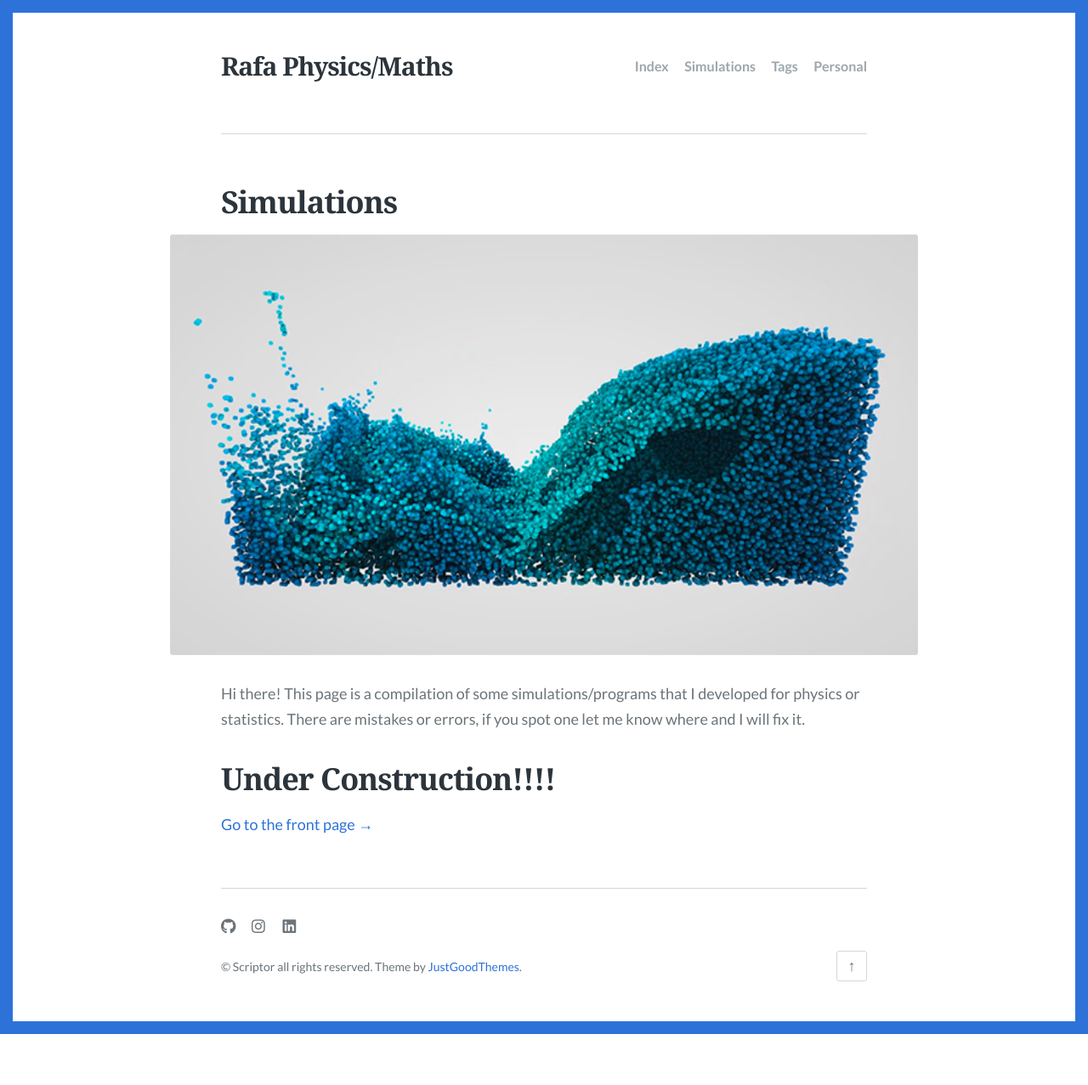
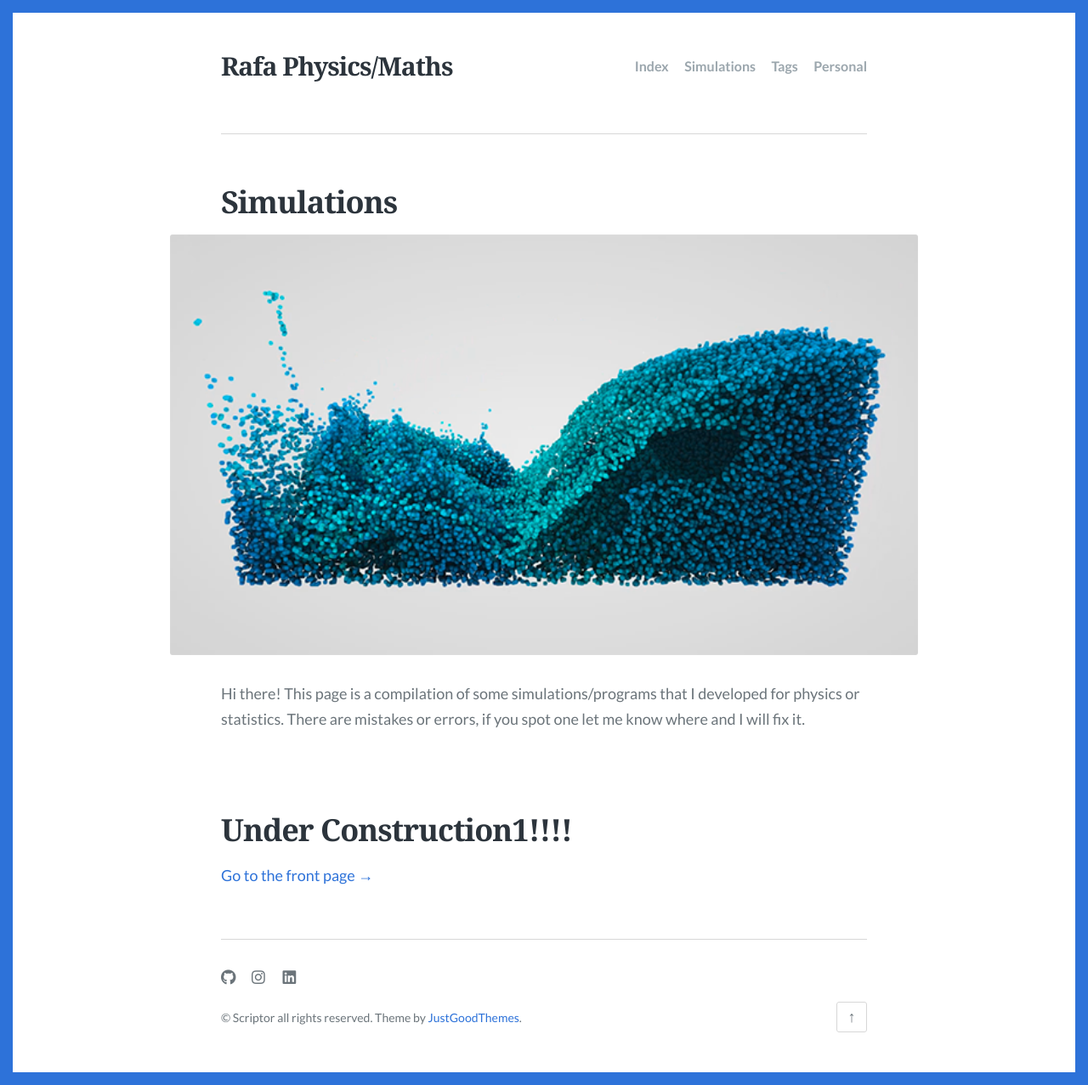
Before and after one commit to rafaf991/rafaf991.github.io, a Jekyll site: the page built from simulations.md, in a window 1280 px wide. Shown: the whole page at 85% size. Built offline with Jekyll 4.4.1, drawn with Linux system fonts in a browser that asks for light colours; some web fonts are replaced; before the commit the page ends 1217 px from its top, so only the background shows below that.

Commit message:
Fix labels

```diff
--- a/simulations.md
+++ b/simulations.md
@@ -5,8 +5,7 @@ permalink: /simulations.html
 feature_image: images/fluids.png
 ---
 
-Hi there! This page is a compilation of some simulations/programs that I developed for physics or statistics. There are mistakes or errors, if you spot one let me know where and I will fix it.<br />
-
+Hi there! This page is a compilation of some simulations/programs that I developed for physics or statistics. There are mistakes or errors, if you spot one let me know where and I will fix it.
 
   {% for post in paginator.posts %}
   <article class="post">
@@ -52,7 +51,8 @@ Hi there! This page is a compilation of some simulations/programs that I develop
   </nav><!-- .pagination -->
   {% endif %}
 
+<br />
 
 
-# Under Construction!!!!
+# Under Construction1!!!!
 <a class="error-link" href="{{ site.baseurl }}/">Go to the front page &rarr;</a>
```
